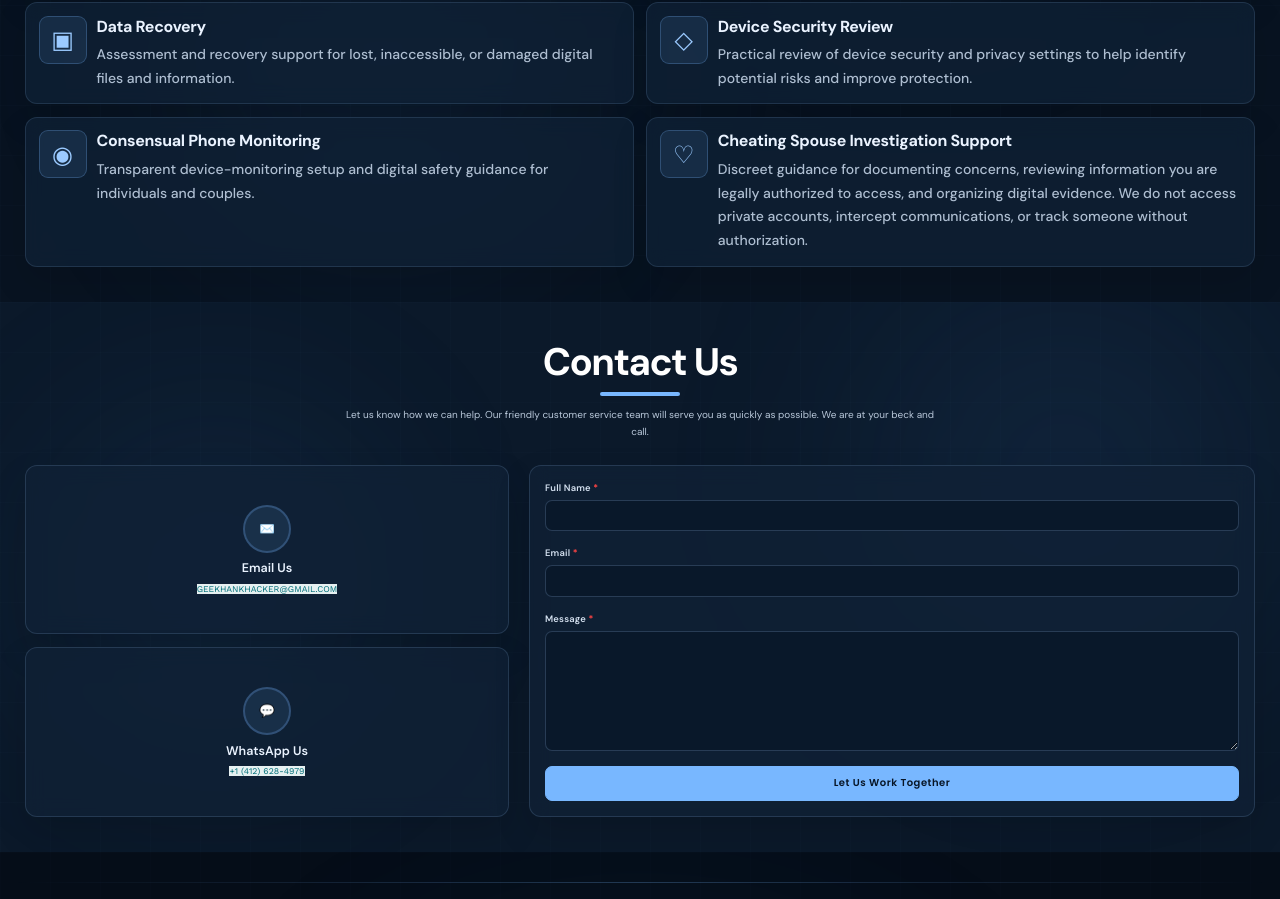
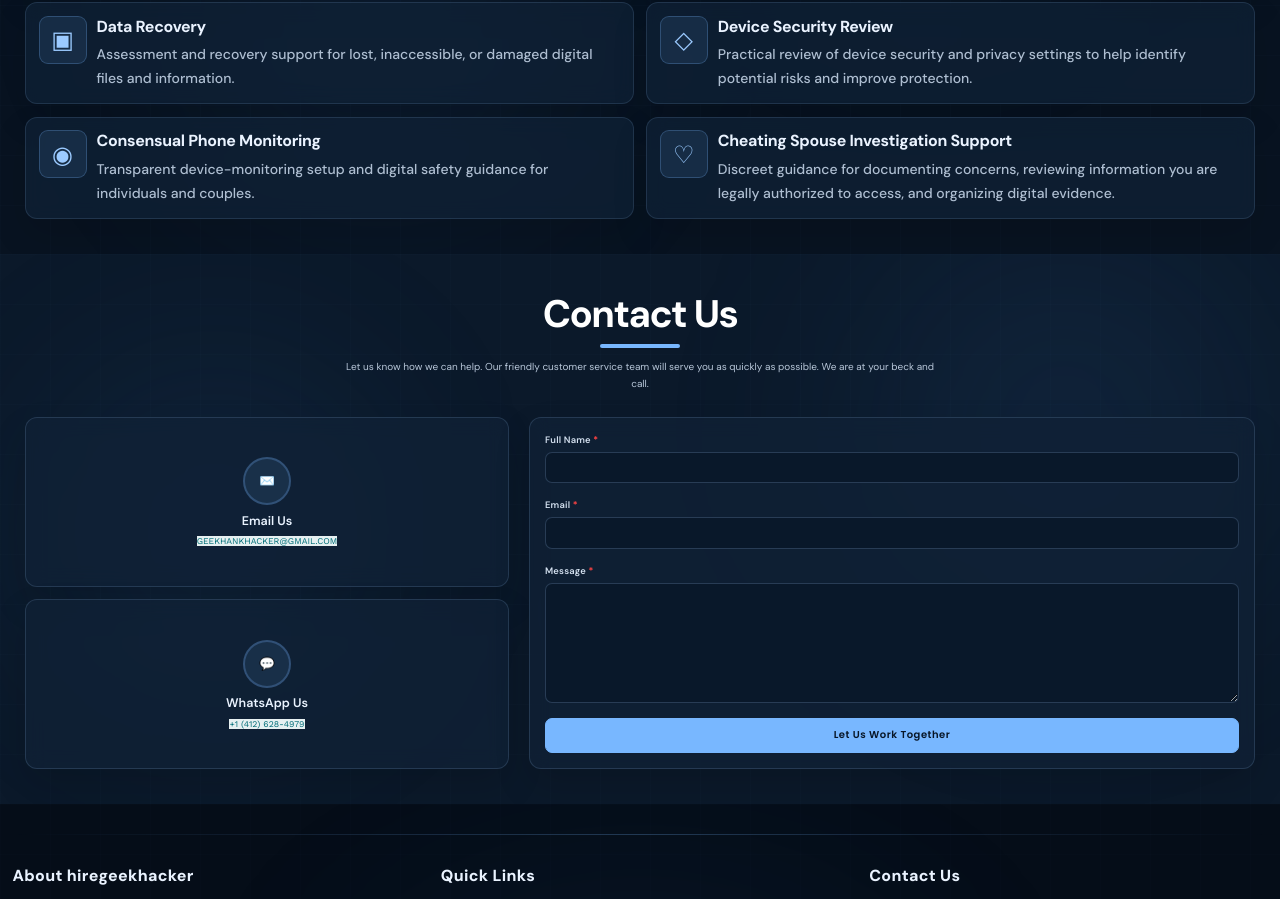
Before and after one commit to Geekhank/hireahacker, a React (Vite) app: page / in a window 1280 px wide. Shown: the part 2984-3883 px from the top of the page. Built offline with nearby package versions, Linux system fonts and the light colour scheme; a web font is replaced by a local one.

Commit message:
Shorten spouse investigation service description

```diff
--- a/src/pages/home/our-services/OurServices.tsx
+++ b/src/pages/home/our-services/OurServices.tsx
@@ -40,7 +40,7 @@ const services = [
   {
     icon: "♡",
     title: "Cheating Spouse Investigation Support",
-    description: "Discreet guidance for documenting concerns, reviewing information you are legally authorized to access, and organizing digital evidence. We do not access private accounts, intercept communications, or track someone without authorization.",
+    description: "Discreet guidance for documenting concerns, reviewing information you are legally authorized to access, and organizing digital evidence.",
   },
 ];
 
```
